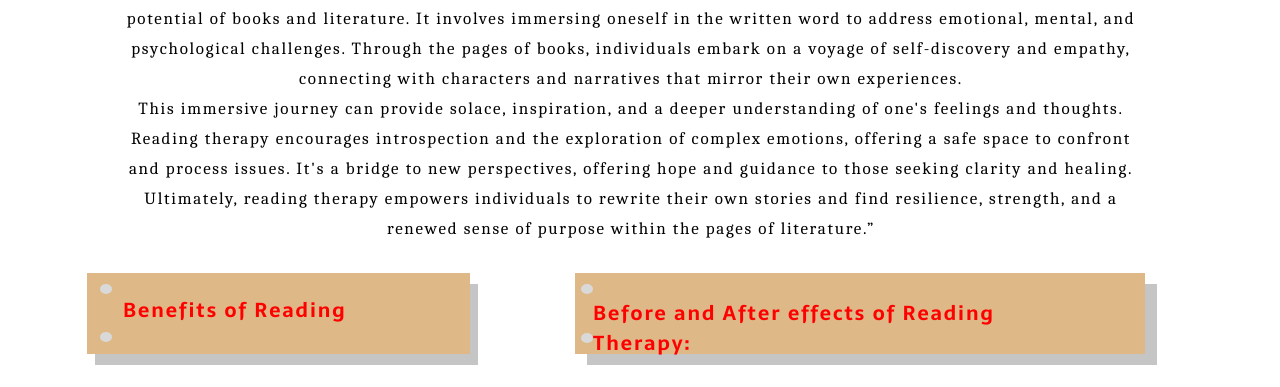
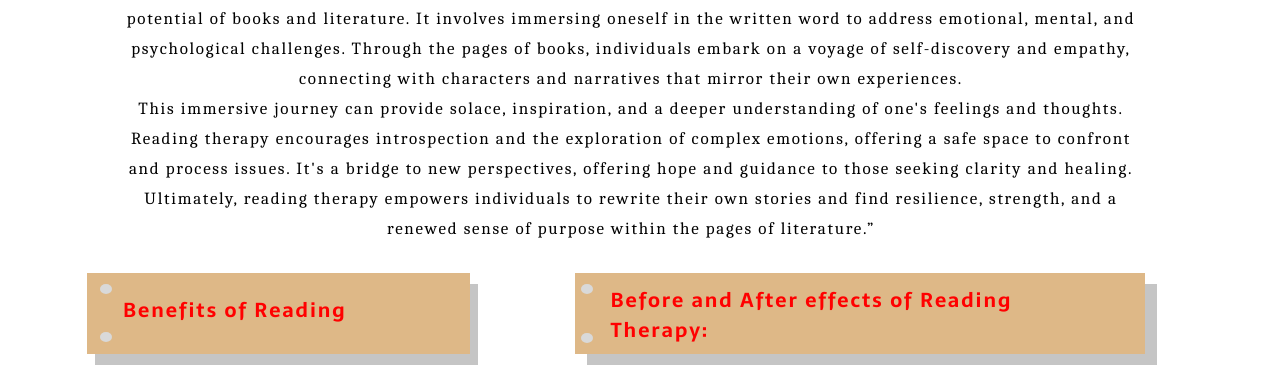
Before and after one commit to kishanaik5/reading_therapy, a website built with Parcel: page index.html in a window 1280 px wide. Shown: the part 1081-1468 px from the top of the page. Built offline with nearby package versions, Linux system fonts and the light colour scheme; files whose address does not match are found by name.

Commit message:
Update index.css

```diff
--- a/index.css
+++ b/index.css
@@ -164,8 +164,8 @@
 }
 .before-and-after {
   position: absolute;
-  top: 25px;
-  left: calc(50% - 273px);
+  top: 12px;
+  left: calc(53% - 273px);
   letter-spacing: 0.1em;
   line-height: 30px;
   display: inline-block;
```
